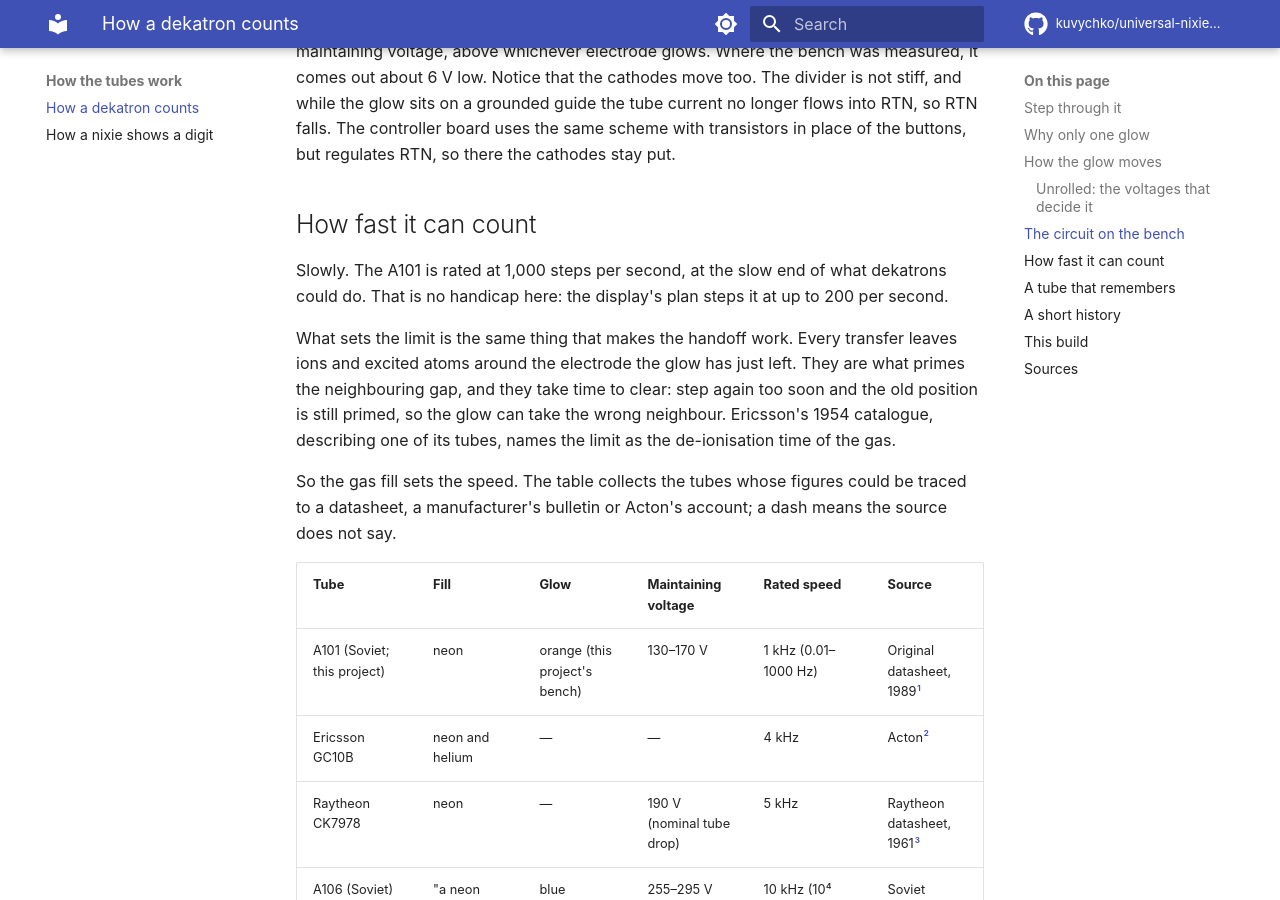
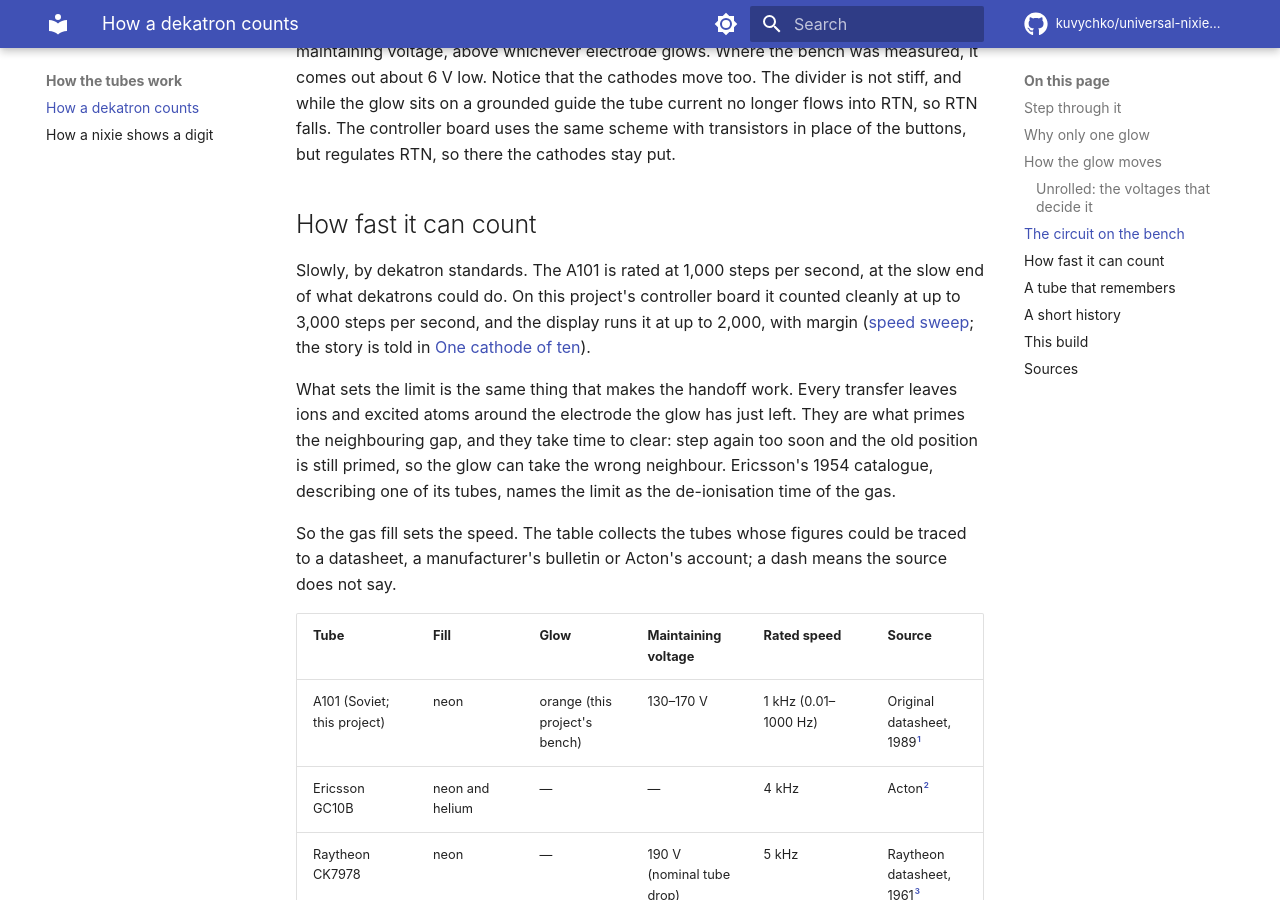
Before and after one commit to kuvychko/universal-nixie-display, an MkDocs documentation site: the page built from website/how-it-works/dekatron.md, in a window 1280 px wide and 900 px high, scrolled down 6494 px. Built offline with MkDocs 1.6.1 and Material for MkDocs 9.7.7, drawn with Linux system fonts in a browser that asks for light colours; comment, search, counter and statistics services are not loaded.

Commit message:
Explainer: measured speed replaces the planned 200 steps per second
The 'How fast it can count' section still gave the early plan. The
board counted cleanly at up to 3000 steps/s and the display runs at up
to 2000; link the speed sweep and the case study.

Co-Authored-By: Claude Opus 5.5 <noreply@anthropic.com>

```diff
--- a/website/how-it-works/dekatron.md
+++ b/website/how-it-works/dekatron.md
@@ -201,8 +201,11 @@ cathodes stay put.
 
 ## How fast it can count
 
-Slowly. The A101 is rated at 1,000 steps per second, at the slow end of what dekatrons could
-do. That is no handicap here: the display's plan steps it at up to 200 per second.
+Slowly, by dekatron standards. The A101 is rated at 1,000 steps per second, at the slow end of
+what dekatrons could do. On this project's controller board it counted cleanly at up to 3,000
+steps per second, and the display runs it at up to 2,000, with margin
+([speed sweep](https://github.com/kuvychko/universal-nixie-display/blob/main/characterization/dekatron/2026-11-12_speed_sweep.md);
+the story is told in [One cathode of ten](https://igorkuvychko.com/case-studies/dekatron/)).
 
 What sets the limit is the same thing that makes the handoff work. Every transfer leaves ions and
 excited atoms around the electrode the glow has just left. They are what primes the neighbouring
```
